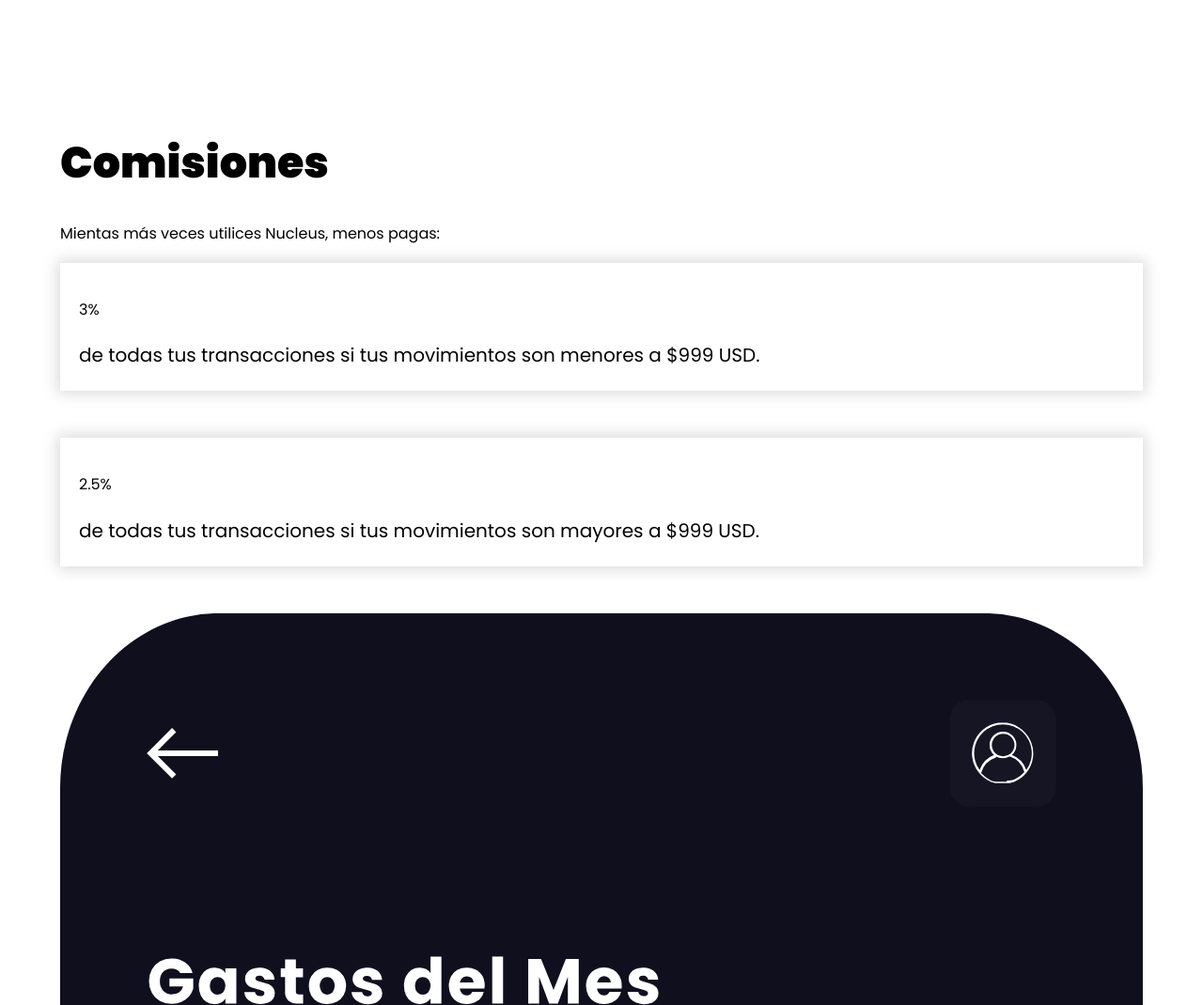
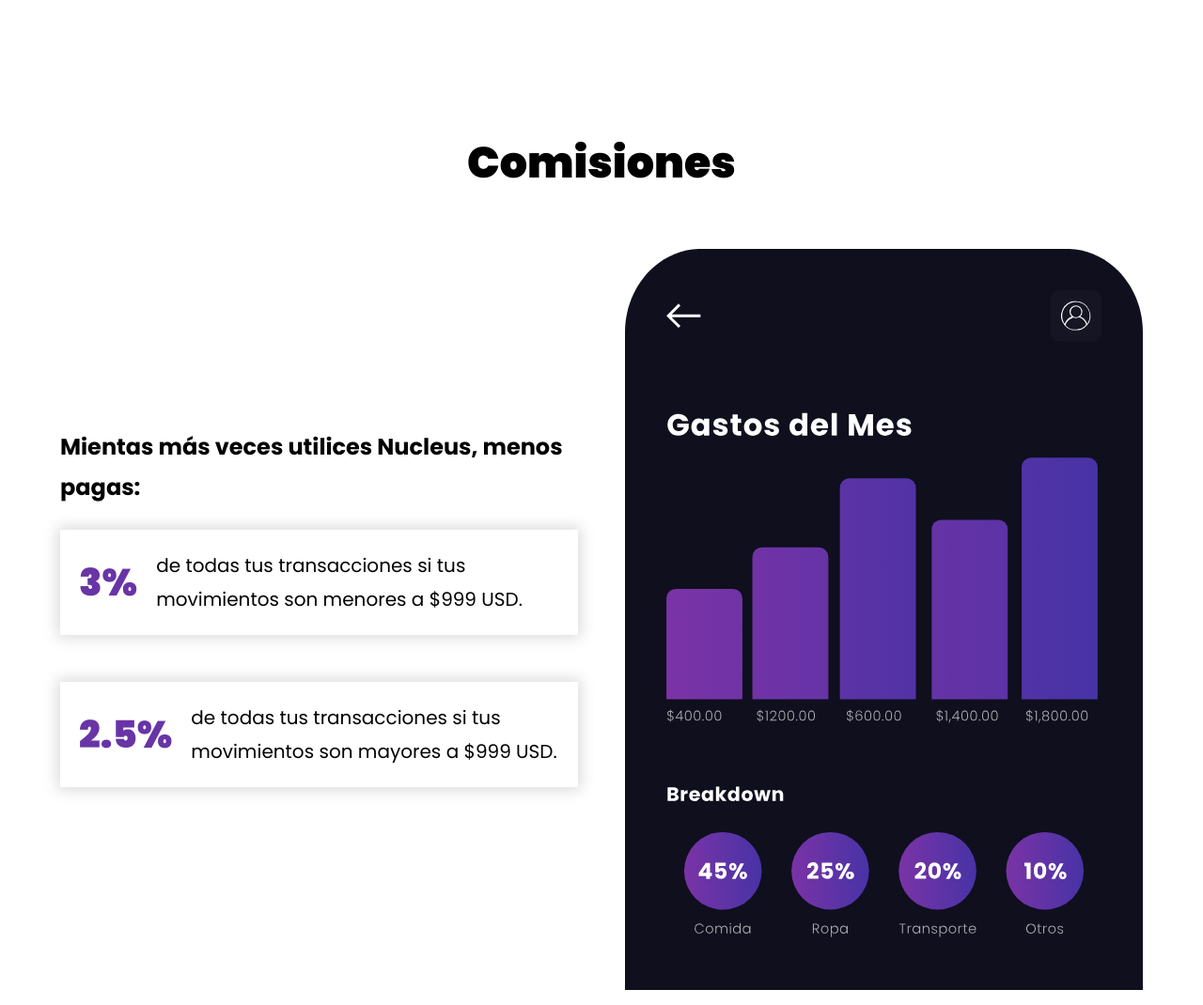
Before and after one commit to MartinezFabian/MobileAppLandingPage, a plain HTML site: page index.html in a window 1280 px wide. Shown: the part 3020-4090 px from the top of the page at 94% size. Drawn offline with Linux system fonts and the light colour scheme.

Commit message:
add CSS styles to commissions section

```diff
--- a/css/styles.css
+++ b/css/styles.css
@@ -285,9 +285,64 @@ img {
   }
 }
 
-.security__image {
-}
-
 .list__element {
   background-color: var(--white);
 }
+
+/* Commissions Section */
+
+.commissions {
+}
+
+.commissions__heading {
+  text-align: center;
+  margin-bottom: 5rem;
+}
+
+@media (min-width: 768px) {
+  .comissions__grid {
+    display: grid;
+    grid-template-columns: 1fr 1fr;
+    column-gap: 5rem;
+    align-items: flex-end;
+  }
+}
+
+@media (min-width: 998px) {
+  .comissions__grid {
+    align-items: center;
+  }
+}
+
+.commissions__text {
+  font-size: 2.4rem;
+  font-weight: 700;
+  text-align: center;
+}
+
+@media (min-width: 768px) {
+  .commissions__text {
+    text-align: left;
+  }
+}
+
+@media (min-width: 768px) {
+  .list__element--2col {
+    display: flex;
+    gap: 2rem;
+  }
+}
+
+.list__mumber {
+  font-size: 6rem;
+  font-weight: 900;
+  color: var(--primary-color);
+  margin: 0;
+  text-align: center;
+}
+
+@media (min-width: 768px) {
+  .list__mumber {
+    font-size: 4rem;
+  }
+}
```
